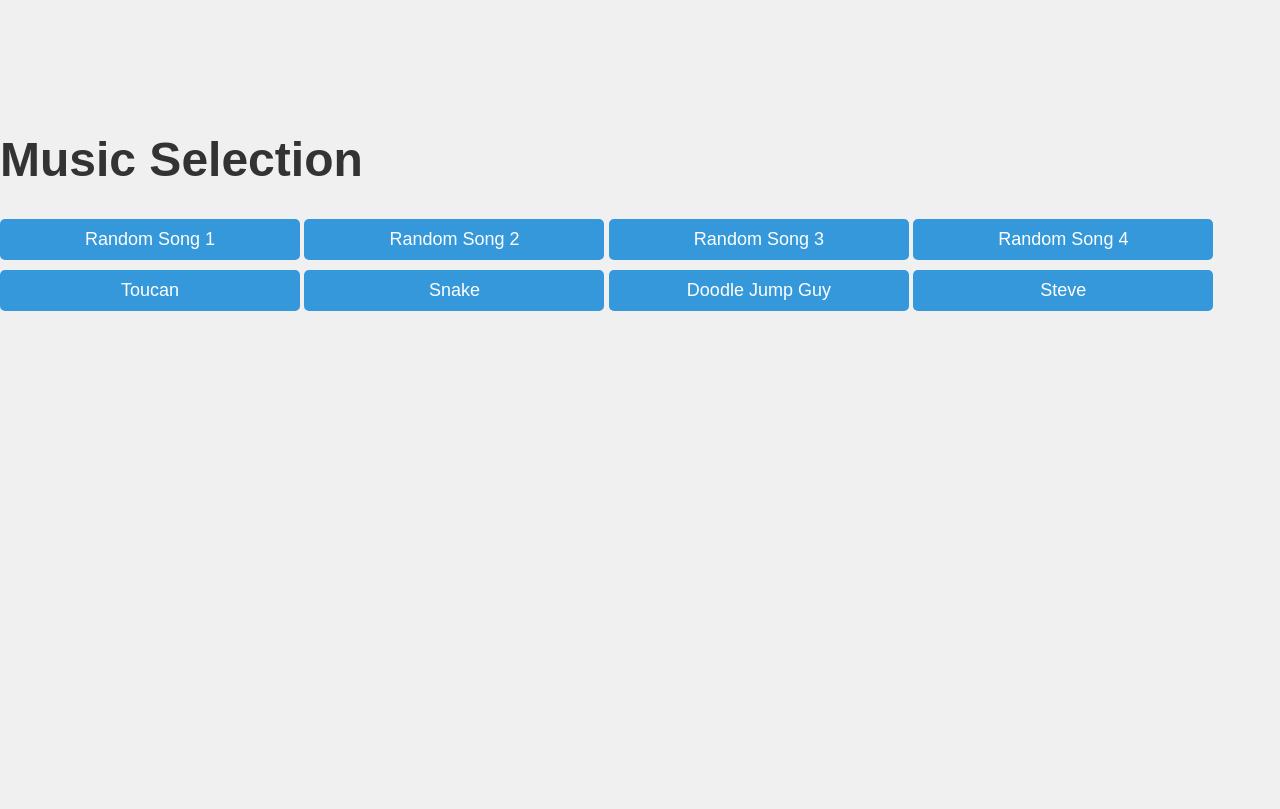
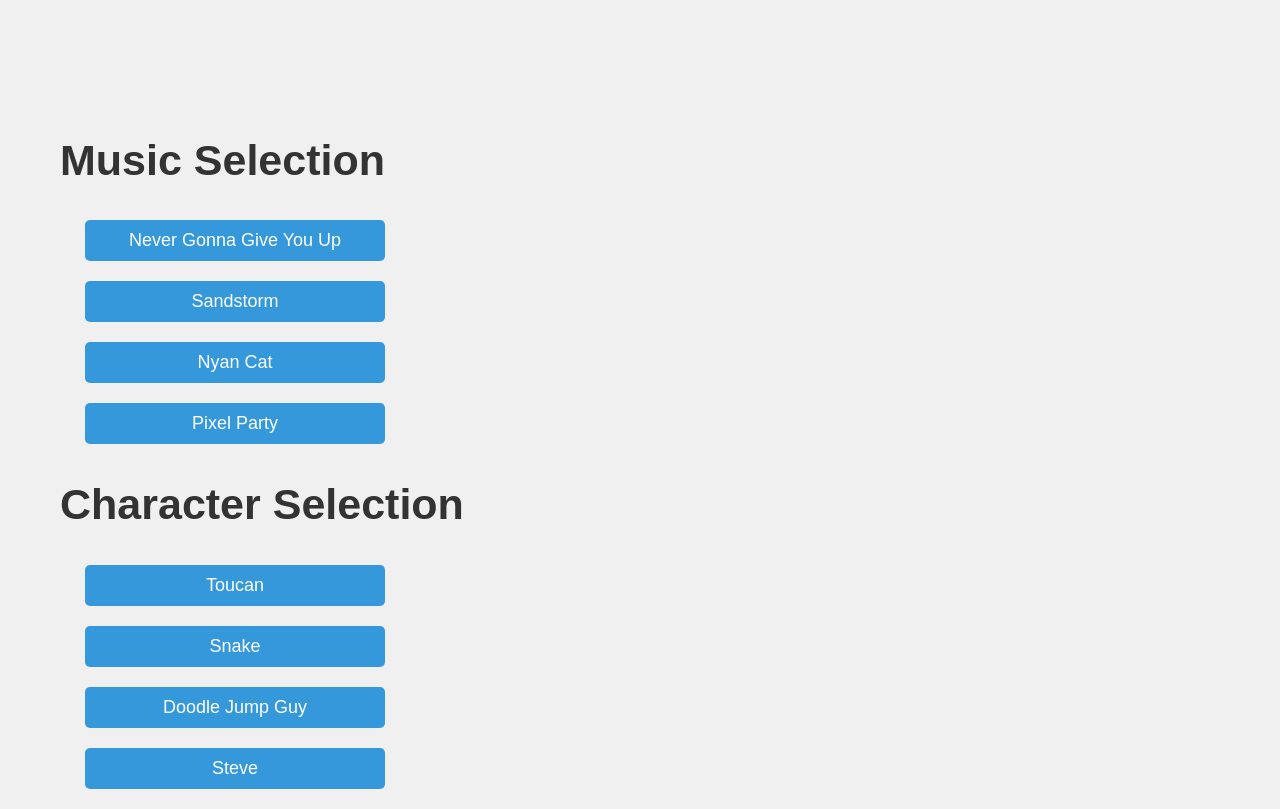
Before and after one commit to Kooky909/Pixel-Party-2D, a website: page client/index.html in a window 1280 px wide. Shown: the part 700-1509 px from the top of the page. Before the commit the page ends 1021 px from the top, so only its background shows below. Drawn offline with nearby package versions, Linux system fonts and the light colour scheme; files that its build step writes are made by us from their sources; no server answers; files whose address does not match are found by name.

Commit message:
Updated files

```diff
--- a/client/client.js
+++ b/client/client.js
@@ -59,29 +59,20 @@
 
 // Buttons to choose songs
 var MyAudio = function() {
-  //document.getElementById("Audio").play();
-  document.getElementById('lobbyDiv').style.visibility = 'hidden';
   songIndex = "Audio";
 }
 
 var MyAudio2 = function() {
-  //document.getElementById("Audio1").play();
-  document.getElementById('lobbyDiv').style.visibility = 'hidden';
   songIndex = "Audio1";
 }
 
 var MyAudio3 = function() {
-  //document.getElementById("Audio2").play();
-  document.getElementById('lobbyDiv').style.visibility = 'hidden';
   songIndex = "Audio2";
 }
 
 var MyAudio4 = function() {
-  //document.getElementById("Audio3").play();
-  document.getElementById('lobbyDiv').style.visibility = 'hidden';
   songIndex = "Audio3";
 }
-
 
 // Character Select Function
 var CharChoice1 = function() {
@@ -111,6 +102,7 @@
 }
 
 // Prev song
+/*
 var prevSong = function() {
   songIndex--;
 
@@ -131,6 +123,7 @@
   loadSong(songs[songIndex]);
   PlayAudio();
 }
+*/
 
 signDivSignIn.onclick = function() {
   // console.log(signDivUsername.value);
@@ -145,7 +138,7 @@
     gameDiv.style.display = 'inline-block';
     connected = true;
   } else
-      alert("sign in unsuccessful");
+      alert("sign in unsuccessful, username must be under 8 characters");
 });
 
 
--- a/client/index.css
+++ b/client/index.css
@@ -18,6 +18,13 @@
     color: #333;
 }
 
+h2 {
+    font-size: 43px;
+    color: #333;
+    margin-left: 60px;
+    margin-right: 145px;
+}
+
 input[type="text"] {
     padding: 10px;
     font-size: 16px;
@@ -36,7 +43,25 @@
     border-radius: 5px;
     cursor: pointer;
     width: 300px; /* Set the width to 100px to match the text input */
-    margin-bottom: 10px;
+    margin-left: 85px;
+    margin-right: 85px;
+    margin-bottom: 20px;
+    display: block;
+}
+
+button.bc {
+    padding: 10px;
+    font-size: 18px;
+    background-color: #3498db;
+    color: #fff;
+    border: none;
+    border-radius: 5px;
+    cursor: pointer;
+    width: 300px; /* Set the width to 100px to match the text input */
+    margin-left: 85px;
+    margin-right: 85px;
+    margin-bottom: 20px;
+    display: block;
 }
 
 button.bd {
@@ -57,3 +82,24 @@
     background-color: #2980b9;
     transform: scale(1.2);
 }
+
+button.bb:active {
+    background-color: #00ff00;
+}
+
+button.bb:focus {
+    background-color: #00ff00;
+}
+
+button.bc:hover {
+    background-color: #2980b9;
+    transform: scale(1.2);
+}
+
+button.bc:active {
+    background-color: #00ff00;
+}
+
+button.bc:focus {
+    background-color: #00ff00;
+}
--- a/client/index.html
+++ b/client/index.html
@@ -1,6 +1,6 @@
 <link rel="stylesheet" type="text/css" href="client/index.css">
 <div id = "signDiv" class = "main_contain">
-    <h1>Pixel Party 2D </h1>
+    <h1> Pixel Party 2D </h1>
     <input class = "signDiv-username" type = "text" id = "nameBox" placeholder="Enter Player Name"></input><br>
     <button id = "signDiv-signIn" class="bb">Start</button>
     <audio src = "client/music/Never gonna give you up.mp3" id = "Audio"> </audio>
@@ -17,21 +17,23 @@
   </div>
 
   <div id = "lobbyDiv" class = "display:none;">
-    <h1> Music Selection </h1>
-    <button class = "bb" onclick = "MyAudio()" type = "button" > Random Song 1 </button>
-    <button class = "bb" onclick = "MyAudio2()" type = "button" > Random Song 2 </button>
-    <button class = "bb" onclick = "MyAudio3()" type = "button" > Random Song 3 </button>
-    <button class = "bb" onclick = "MyAudio4()" type = "button" > Random Song 4 </button>
+    <h2> Music Selection      </h2>
+    <button class = "bb" onclick = "MyAudio()" type = "button" > Never Gonna Give You Up </button>
+    <button class = "bb" onclick = "MyAudio2()" type = "button" > Sandstorm </button>
+    <button class = "bb" onclick = "MyAudio3()" type = "button" > Nyan Cat </button>
+    <button class = "bb" onclick = "MyAudio4()" type = "button" > Pixel Party </button>
 
 
-    <button class = "bb" onclick = "CharChoice1()" type = "button" > Toucan </button>
-    <button class = "bb" onclick = "CharChoice2()" type = "button" > Snake </button>
-    <button class = "bb" onclick = "CharChoice3()" type = "button" > Doodle Jump Guy </button>
-    <button class = "bb" onclick = "CharChoice4()" type = "button" > Steve </button>
+    <h2> Character Selection      </h2>
+    <button class = "bc" onclick = "CharChoice1()" type = "button" > Toucan </button>
+    <button class = "bc" onclick = "CharChoice2()" type = "button" > Snake </button>
+    <button class = "bc" onclick = "CharChoice3()" type = "button" > Doodle Jump Guy </button>
+    <button class = "bc" onclick = "CharChoice4()" type = "button" > Steve </button>
 
 
   </div>
   <div id = "gameDiv" style = "display:none;">
+    <h1> Press R to Ready Up! </h1>
     <canvas id="ctx" width="500" height="500" style="border:1px solid #000000;"></canvas>
   </div>
 
```
Also changed, not shown: index.js (+7 -3 lines).
